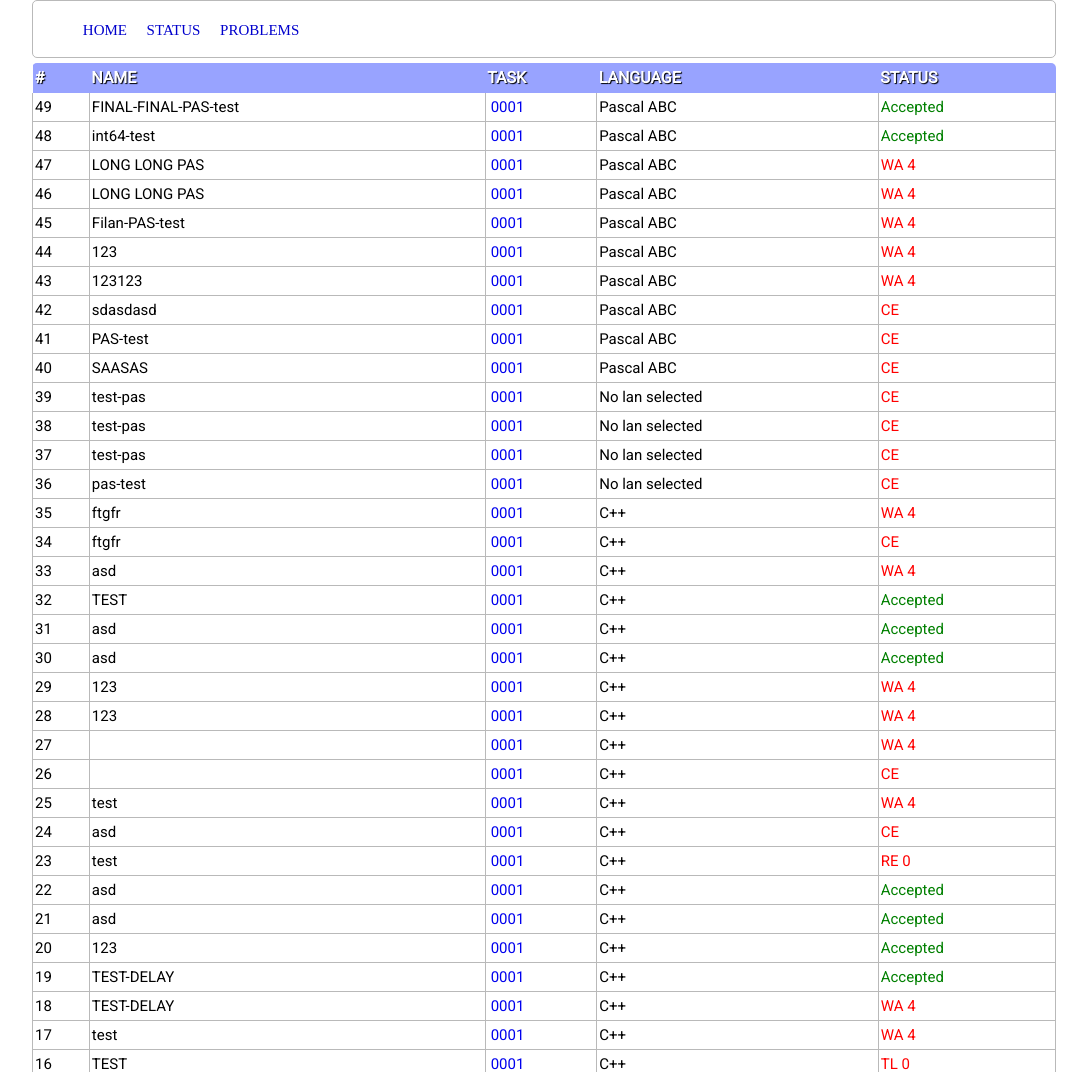
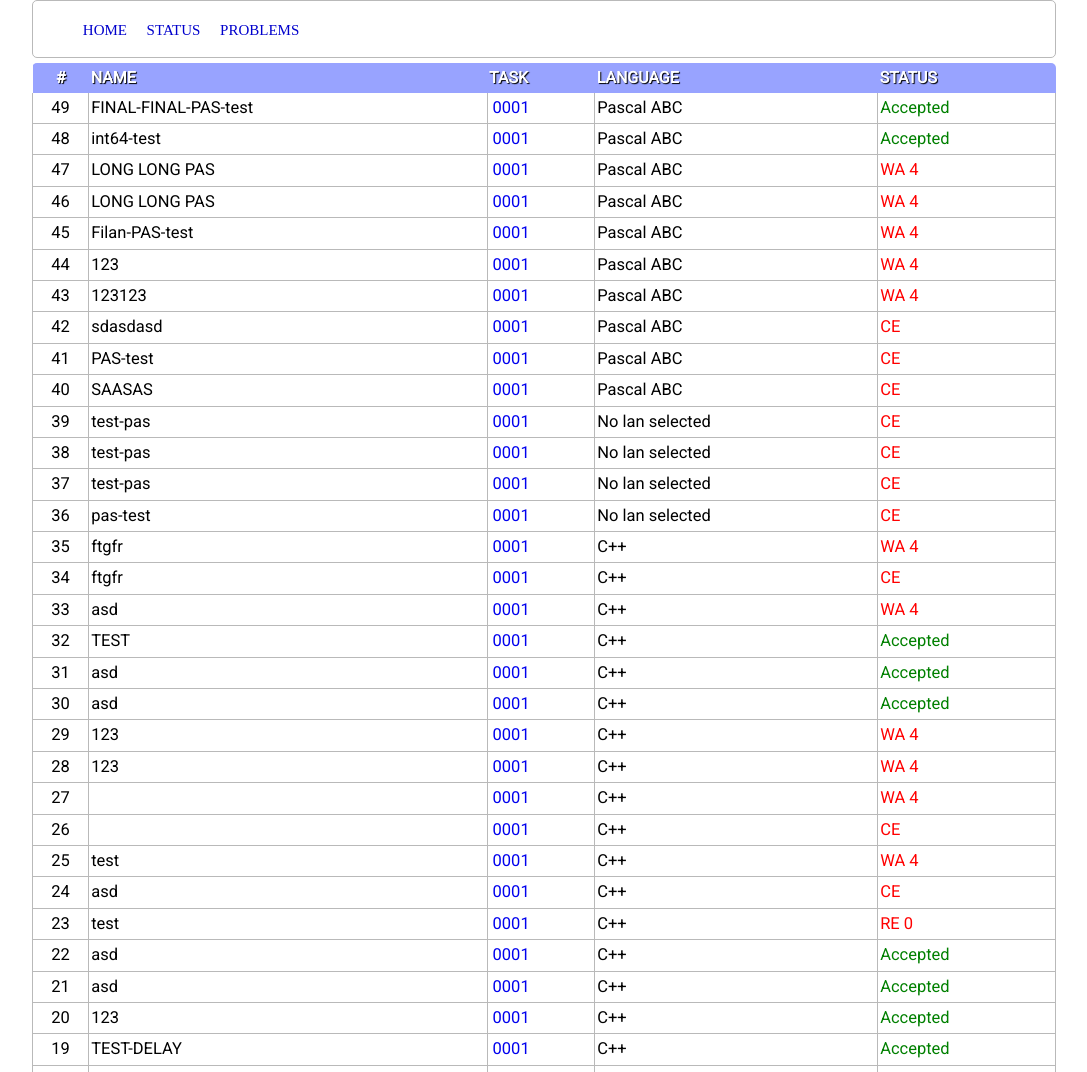
Before and after one commit to NAD777/Test-project, a Flask app: page /status/ in a window 1280 px wide. Shown: the part 68-1140 px from the top of the page, without its empty margins (96-1183 px from the left). Run offline with Flask 2, Linux system fonts and the light colour scheme; data comes from the database, SQL or seed files in the repository.

Commit message:
Some cosmetic

```diff
--- a/static/style.css
+++ b/static/style.css
@@ -8,6 +8,7 @@ h1, h2, h3, h4, h6, p, a{
 
 td {
     font-family: 'Roboto', sans-serif;
+    font-size: 1.1em;
 }
 
 body{
@@ -234,3 +235,7 @@ body{
 .wa{
     color: red;
 }
+
+.test-id{
+    text-align: center;
+}
--- a/templates/status.html
+++ b/templates/status.html
@@ -13,7 +13,7 @@
         <table class="problem-test-table" cellpadding="2" cellspacing="1" >
                 <thead>
                     <tr class="tr-head">
-                        <td class="td-head">#</td>
+                        <td class="td-head test-id">#</td>
                         <td class="td-head">Name</td>
                         <td class="td-head">Task</td>
                         <td class="td-head">Language</td>
@@ -22,7 +22,7 @@
                 </thead>
                 {% for i in content %}
                     <tr class="tr-table">
-                        <td class="td-table">{{ i[0] }}</td>
+                        <td class="td-table test-id">{{ i[0] }}</td>
                         <td class="td-table">{{ i[1] }}</td>
                         <td class="td-table problem-name"><a href="/problemset/{{ i[2] }}/">{{ '%04d' | format(i[2]|int) }}</a></td>
                         {% if i[3] == "CPP" %}
```
